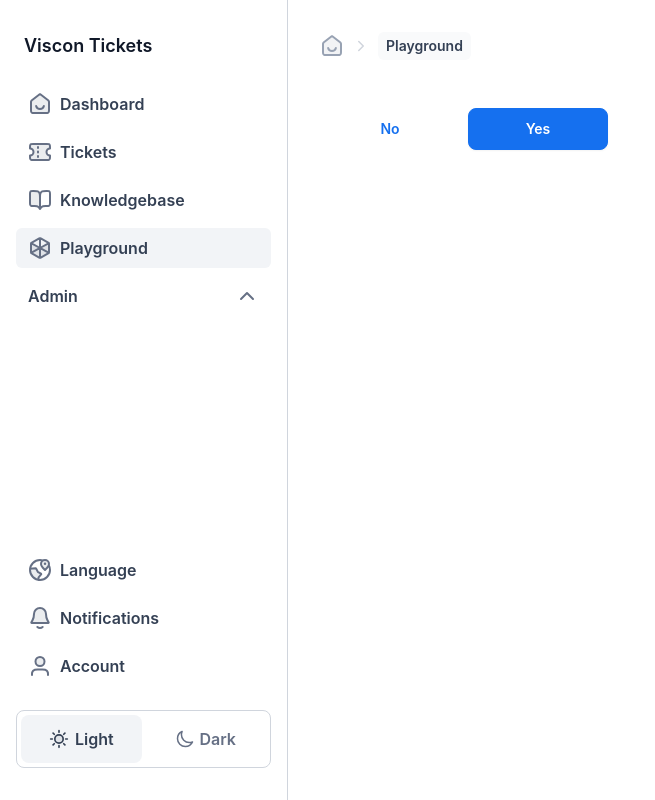
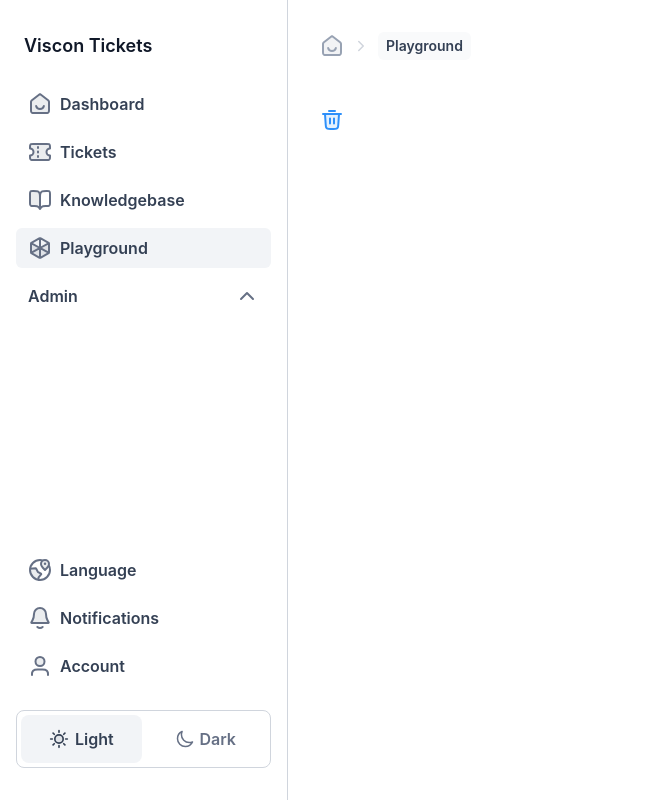
Before and after one commit to lucasprins/viscon-tickets, a React (Create React App) app: page /playground in a window 1280 px wide. Shown: the whole page, without its empty margins (0-655 px from the left). Built offline with nearby package versions, Linux system fonts and the light colour scheme.

Commit message:
Added: Icons

```diff
--- /dev/null
+++ b/src/components/Icons/IconAlert.tsx
@@ -0,0 +1,12 @@
+import React from 'react'
+import { IconProps } from '../../types/IconProps'
+
+export const IconAlert = ({ size, fill, color, strokeWidth = 2 }: IconProps) => {
+    return (
+        <svg className={color} width={size} height={size} viewBox="0 0 24 24" fill={"none"}>
+            <path className={fill} opacity="0.12" d="M12 22C17.5228 22 22 17.5228 22 12C22 6.47715 17.5228 2 12 2C6.47715 2 2 6.47715 2 12C2 17.5228 6.47715 22 12 22Z" />
+            <path d="M12 8V12M12 16H12.01M22 12C22 17.5228 17.5228 22 12 22C6.47715 22 2 17.5228 2 12C2 6.47715 6.47715 2 12 2C17.5228 2 22 6.47715 22 12Z" strokeWidth={strokeWidth} strokeLinecap="round" strokeLinejoin="round" />
+        </svg>
+
+    )
+}
--- /dev/null
+++ b/src/components/Icons/IconImage.tsx
@@ -0,0 +1,12 @@
+import React from 'react'
+import { IconProps } from '../../types/IconProps'
+
+export const IconImage = ({ size, fill, color, strokeWidth = 2 }: IconProps) => {
+    return (
+        <svg className={color} width="24" height="24" viewBox="0 0 24 24" fill="none">
+            <path className={fill} opacity="0.12" d="M9 9.5L6 15H18L13.5 7.5L11 11L9 9.5Z" />
+            <path d="M3 7.8C3 6.11984 3 5.27976 3.32698 4.63803C3.6146 4.07354 4.07354 3.6146 4.63803 3.32698C5.27976 3 6.11984 3 7.8 3H16.2C17.8802 3 18.7202 3 19.362 3.32698C19.9265 3.6146 20.3854 4.07354 20.673 4.63803C21 5.27976 21 6.11984 21 7.8V16.2C21 17.8802 21 18.7202 20.673 19.362C20.3854 19.9265 19.9265 20.3854 19.362 20.673C18.7202 21 17.8802 21 16.2 21H7.8C6.11984 21 5.27976 21 4.63803 20.673C4.07354 20.3854 3.6146 19.9265 3.32698 19.362C3 18.7202 3 17.8802 3 16.2V7.8Z" strokeWidth={strokeWidth} strokeLinecap="round" strokeLinejoin="round" />
+            <path d="M9 9.5L6 15H18L13.5 7.5L11 11L9 9.5Z" strokeWidth={strokeWidth} strokeLinecap="round" strokeLinejoin="round" />
+        </svg>
+    )
+}
--- /dev/null
+++ b/src/components/Icons/IconTrash.tsx
@@ -0,0 +1,11 @@
+import React from 'react'
+import { IconProps } from '../../types/IconProps'
+
+export const IconTrash = ({ size, fill, color, strokeWidth = 2 }: IconProps) => {
+    return (
+        <svg className={color} width={size} height={size} viewBox="0 0 24 24" fill="none">
+            <path className={fill} opacity="0.12" d="M18.2987 16.5193L19 6H5L5.70129 16.5193C5.8065 18.0975 5.85911 18.8867 6.19998 19.485C6.50009 20.0118 6.95276 20.4353 7.49834 20.6997C8.11803 21 8.90891 21 10.4907 21H13.5093C15.0911 21 15.882 21 16.5017 20.6997C17.0472 20.4353 17.4999 20.0118 17.8 19.485C18.1409 18.8867 18.1935 18.0975 18.2987 16.5193Z" />
+            <path d="M9 3H15M3 6H21M19 6L18.2987 16.5193C18.1935 18.0975 18.1409 18.8867 17.8 19.485C17.4999 20.0118 17.0472 20.4353 16.5017 20.6997C15.882 21 15.0911 21 13.5093 21H10.4907C8.90891 21 8.11803 21 7.49834 20.6997C6.95276 20.4353 6.50009 20.0118 6.19998 19.485C5.85911 18.8867 5.8065 18.0975 5.70129 16.5193L5 6M10 10.5V15.5M14 10.5V15.5" strokeWidth={strokeWidth} strokeLinecap="round" strokeLinejoin="round" />
+        </svg>
+    )
+}
--- /dev/null
+++ b/src/components/Icons/IconUpload.tsx
@@ -0,0 +1,11 @@
+import React from 'react'
+import { IconProps } from '../../types/IconProps'
+
+export const IconUpload = ({ size, fill, color, strokeWidth = 2 }: IconProps) => {
+    return (
+        <svg className={color} width={size} height={size} viewBox="0 0 24 24" fill="none">
+            <path className={fill} opacity="0.12" d="M2 12.5C2 10.1564 3.79151 8.23129 6.07974 8.01937C6.54781 5.17213 9.02024 3 12 3C14.9798 3 17.4522 5.17213 17.9203 8.01937C20.2085 8.23129 22 10.1564 22 12.5C22 14.0602 21.206 15.435 20 16.2422H16V16L12 12.2422L8 16V16.2422H4C2.79401 15.435 2 14.0602 2 12.5Z" />
+            <path d="M4 16.2422C2.79401 15.435 2 14.0602 2 12.5C2 10.1564 3.79151 8.23129 6.07974 8.01937C6.54781 5.17213 9.02024 3 12 3C14.9798 3 17.4522 5.17213 17.9203 8.01937C20.2085 8.23129 22 10.1564 22 12.5C22 14.0602 21.206 15.435 20 16.2422M8 16L12 12M12 12L16 16M12 12V21" strokeWidth={strokeWidth} strokeLinecap="round" strokeLinejoin="round" />
+        </svg>
+    )
+}
--- a/src/pages/Playground/Playground.tsx
+++ b/src/pages/Playground/Playground.tsx
@@ -2,7 +2,12 @@ import React from 'react';
 import { Breadcrumbs } from '../../components/Breadcrumbs/Breadcrumbs';
 import { Button, ButtonSize, ButtonType, ButtonWidth } from '../../components/Button/Button';
 import { ButtonLink, ButtonLinkSize, ButtonLinkType } from '../../components/Button/ButtonLink';
+import { IconAlert } from '../../components/Icons/IconAlert';
+import { IconImage } from '../../components/Icons/IconImage';
+import { IconPhone } from '../../components/Icons/IconPhone';
 import { IconTicket } from '../../components/Icons/IconTicket';
+import { IconTrash } from '../../components/Icons/IconTrash';
+import { IconUpload } from '../../components/Icons/IconUpload';
 import Layout from '../../components/Layout/Layout';
 
 export function Playground() {
@@ -13,24 +18,7 @@ export function Playground() {
 			<div className='p-8 flex w-full  flex-col gap-y-12'>
 				<Breadcrumbs crumbs={['Playground']} />
 				<div className='w-72 flex gap-2'>
-					{/* <ButtonLink
-						size={ButtonLinkSize.MEDIUM}
-						type={ButtonLinkType.COLOR}
-						text="Create a ticket"
-						url="/knowledgebase/create-ticket"
-					/> */}
-					<Button
-						size={ButtonSize.MEDIUM}
-						type={ButtonType.TERTIARY_COLOR}
-						text="No"
-						width={ButtonWidth.FULL}
-					/>
-					<Button
-						size={ButtonSize.MEDIUM}
-						type={ButtonType.PRIMARY}
-						text="Yes"
-						width={ButtonWidth.FULL}
-					/>
+					<IconTrash size='24' color='stroke-primary-500 dark:stroke-gray-300' fill='fill-primary-500' />
 				</div>
 			</div>
 		</div>
```
Also changed, not shown: src/components/Icons/IconPhone.tsx (added, +11 -0 lines).
